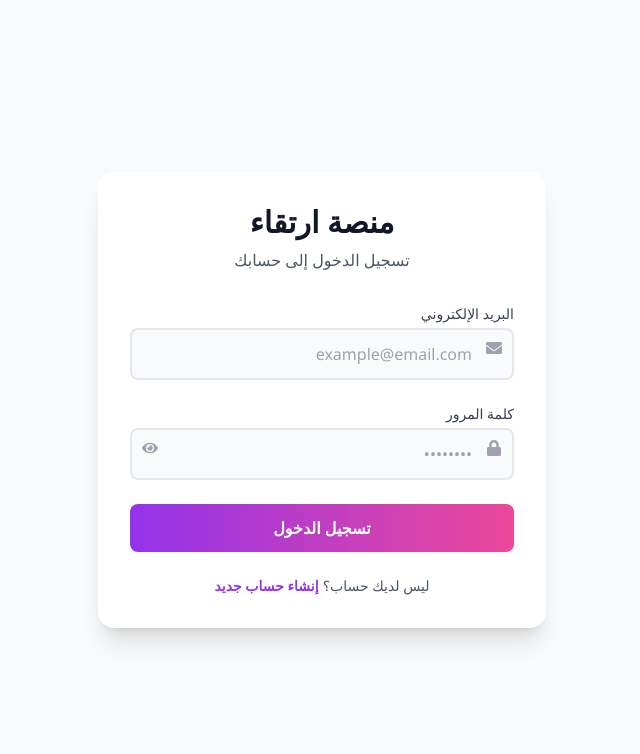
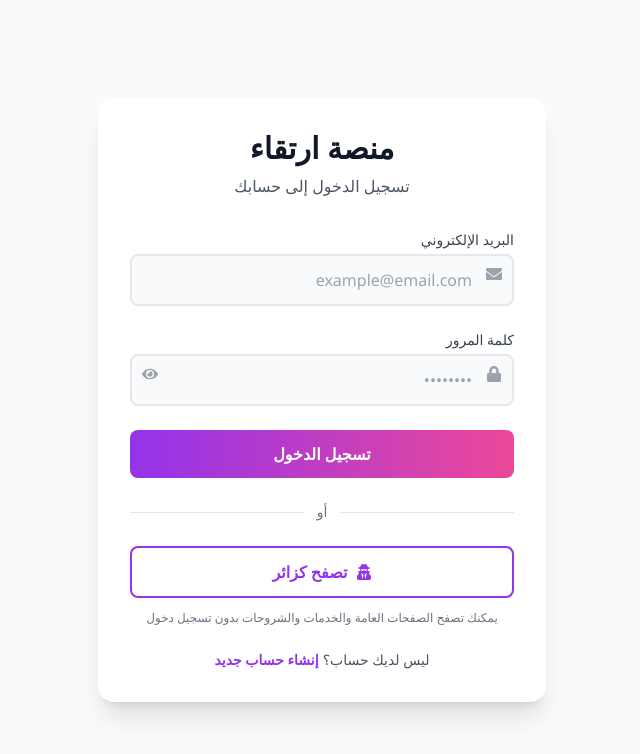
Before and after one commit to Najm714/irteqa-platform, a React (Vite) app in the folder frontend/portal-a/: page /login in a window 1280 px wide. Shown: the top 754 px of the page, without its empty margins (425-1065 px from the left). Built offline with nearby package versions, Linux system fonts and the light colour scheme; no server answers.

Commit message:
feat: add guest browsing option in login page

```diff
--- a/frontend/portal-a/src/pages/Login.tsx
+++ b/frontend/portal-a/src/pages/Login.tsx
@@ -2,12 +2,13 @@
 import React, { useState } from 'react';
 import { Link, useNavigate } from 'react-router-dom';
 import { useAuth } from '../context/AuthContext';
-import { FaEnvelope, FaLock, FaSpinner, FaEye, FaEyeSlash } from 'react-icons/fa';
+import { FaEnvelope, FaLock, FaSpinner, FaEye, FaEyeSlash, FaUserSecret } from 'react-icons/fa';
 
 const Login: React.FC = () => {
   const [email, setEmail] = useState('');
   const [password, setPassword] = useState('');
   const [loading, setLoading] = useState(false);
+  const [guestLoading, setGuestLoading] = useState(false);
   const [error, setError] = useState<string | null>(null);
   const [showPassword, setShowPassword] = useState(false);
   const { login } = useAuth();
@@ -38,6 +39,19 @@ const Login: React.FC = () => {
     } finally {
       setLoading(false);
     }
+  };
+
+  // ✅ الدخول كزائر — تصفح الصفحات العامة
+  const handleGuestBrowse = () => {
+    setGuestLoading(true);
+    // ✅ مسح أي بيانات تسجيل قديمة
+    localStorage.removeItem('token');
+    localStorage.removeItem('user');
+    // ✅ الانتقال للصفحة الرئيسية
+    setTimeout(() => {
+      navigate('/');
+      setGuestLoading(false);
+    }, 300);
   };
 
   return (
@@ -103,12 +117,45 @@ const Login: React.FC = () => {
 
           <button
             type="submit"
-            disabled={loading}
+            disabled={loading || guestLoading}
             className="w-full py-3 bg-gradient-to-r from-purple-600 to-pink-500 text-white rounded-lg font-bold hover:shadow-lg hover:shadow-purple-500/30 transition-all disabled:opacity-50"
           >
             {loading ? <FaSpinner className="animate-spin mx-auto" /> : 'تسجيل الدخول'}
           </button>
         </form>
+
+        {/* ✅ فاصل */}
+        <div className="relative my-6">
+          <div className="absolute inset-0 flex items-center">
+            <div className="w-full border-t border-gray-200 dark:border-gray-700"></div>
+          </div>
+          <div className="relative flex justify-center text-sm">
+            <span className="px-3 bg-white dark:bg-gray-800 text-gray-500 dark:text-gray-400">
+              أو
+            </span>
+          </div>
+        </div>
+
+        {/* ✅ زر تصفح كزائر */}
+        <button
+          type="button"
+          onClick={handleGuestBrowse}
+          disabled={loading || guestLoading}
+          className="w-full py-3 border-2 border-purple-600 dark:border-purple-400 text-purple-600 dark:text-purple-400 rounded-lg font-bold hover:bg-purple-50 dark:hover:bg-purple-900/20 transition-all disabled:opacity-50 flex items-center justify-center gap-2"
+        >
+          {guestLoading ? (
+            <FaSpinner className="animate-spin" />
+          ) : (
+            <>
+              <FaUserSecret />
+              تصفح كزائر
+            </>
+          )}
+        </button>
+
+        <p className="mt-3 text-xs text-center text-gray-500 dark:text-gray-400">
+          يمكنك تصفح الصفحات العامة والخدمات والشروحات بدون تسجيل دخول
+        </p>
 
         <div className="mt-6 text-center text-sm">
           <span className="text-gray-600 dark:text-gray-400">
```
